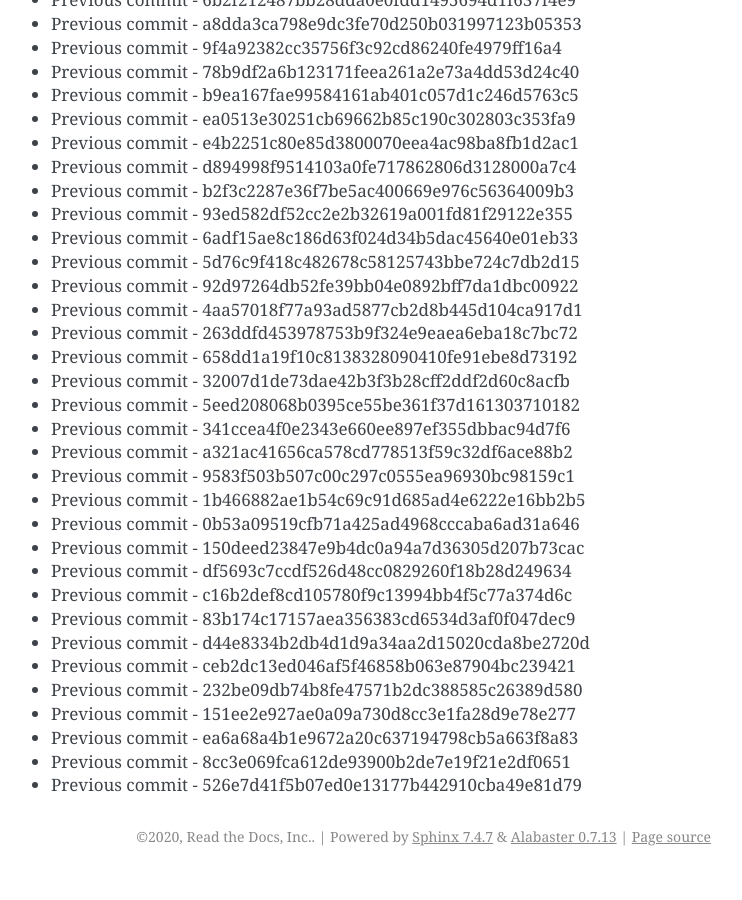
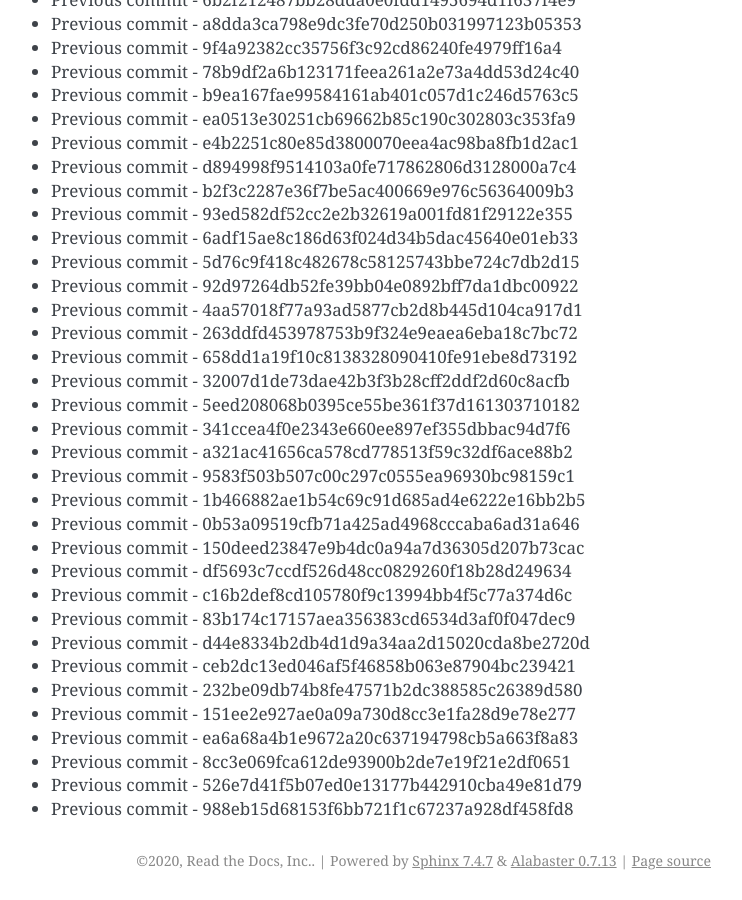
Before and after one commit to readthedocs/rtd-git-stresstest, a Sphinx documentation site: the page built from docs/updates.rst, in a window 1280 px wide and 900 px high, scrolled down 23191 px. Shown: the whole window, without its empty margins (399-1141 px from the left). Built offline with Sphinx 7.4.7, drawn with Linux system fonts in a browser that asks for light colours; before the commit the page ends 24067 px from its top, so only the background shows below that.

Commit message:
Generating commit from previous: 988eb15d68153f6bb721f1c67237a928df458fd8

```diff
--- a/docs/updates.rst
+++ b/docs/updates.rst
@@ -1006,3 +1006,4 @@ It can be tested for any performance characteristics.
 * Previous commit - ea6a68a4b1e9672a20c637194798cb5a663f8a83
 * Previous commit - 8cc3e069fca612de93900b2de7e19f21e2df0651
 * Previous commit - 526e7d41f5b07ed0e13177b442910cba49e81d79
+* Previous commit - 988eb15d68153f6bb721f1c67237a928df458fd8
```
